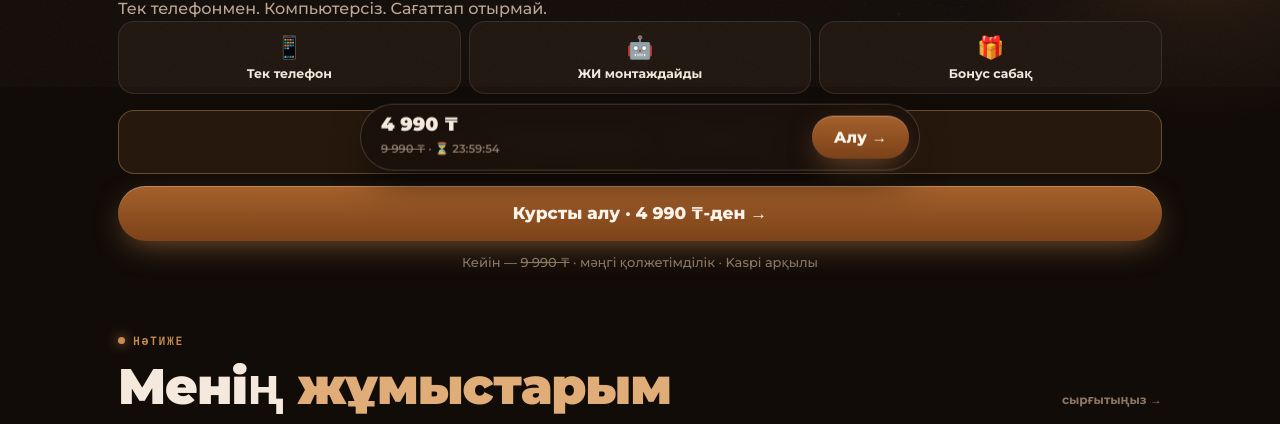
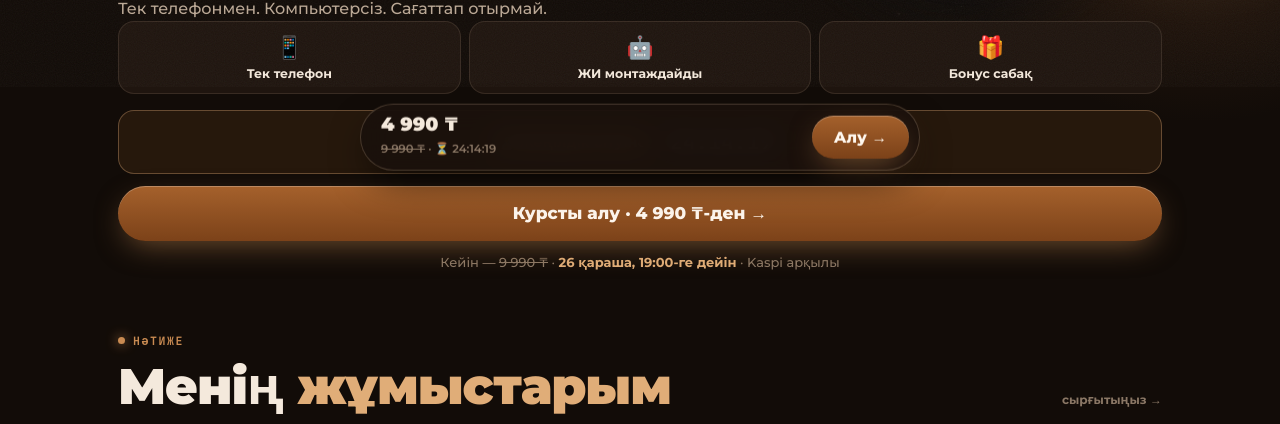
Before and after one commit to dimashdauletuly/dimashdauletuly.github.io, a plain HTML site: page index.html in a window 1280 px wide. Shown: the part 713-1137 px from the top of the page. Drawn offline with Linux system fonts and the light colour scheme.

Commit message:
Сайт: ортақ мерзім 26 қараша 19:00, кейін өзі 9 990 ₸
Co-Authored-By: Claude Opus 5.5 <noreply@anthropic.com>
Claude-Session: https://claude.ai/code/session_01LyrDTpJ29k6Upmis2KGKza

```diff
--- a/index.html
+++ b/index.html
@@ -253,7 +253,7 @@ footer{padding:28px 0 20px;color:var(--dim);font-size:12.5px;text-align:center;b
     </div>
     <div class="timer"><span>⏳ Жеңілдік бітуіне:</span><span class="cd">24:00:00</span></div>
     <a class="btn" href="#price">Курсты алу · 4 990 ₸-ден →</a>
-    <p class="note">Кейін — <s>9 990 ₸</s> · мәңгі қолжетімділік · Kaspi арқылы</p>
+    <p class="note" id="heroNote">Кейін — <s>9 990 ₸</s> · <b style="color:var(--accent2)">26 қараша, 19:00-ге дейін</b> · Kaspi арқылы</p>
   </div>
 </header>
 
@@ -381,8 +381,8 @@ footer{padding:28px 0 20px;color:var(--dim);font-size:12.5px;text-align:center;b
     <div class="plans">
       <div class="plan rv">
         <div class="pname mono">Базалық</div>
-        <div class="pp"><b>4 990 ₸</b><s>9 990 ₸</s><span class="badge">−50%</span></div>
-        <p class="pnote">Алғашқы курсым болғандықтан — кейін 9&nbsp;990&nbsp;₸</p>
+        <div class="pp" id="basicPrice"><b>4 990 ₸</b><s>9 990 ₸</s><span class="badge">−50%</span></div>
+        <p class="pnote" id="basicNote">26 қараша, 19:00-ге дейін — кейін 9&nbsp;990&nbsp;₸</p>
         <ul>
           <li>Телефонмен ЖИ монтаж</li>
           <li>Түсірмей-ақ видео: дауыс, анимация, мульт</li>
@@ -446,7 +446,7 @@ footer{padding:28px 0 20px;color:var(--dim);font-size:12.5px;text-align:center;b
 <footer><div class="wrap">© 2026 Дінмохаммед Дәулетұлы · <a href="https://instagram.com/dauletuly.dimash" target="_blank" rel="noopener">@dauletuly.dimash</a></div></footer>
 
 <div class="bar" id="bar">
-  <div><b>4 990 ₸</b><span><s>9 990 ₸</s> · ⏳ <span class="cd-bar">24:00:00</span></span></div>
+  <div id="barPrice"><b>4 990 ₸</b><span><s>9 990 ₸</s> · ⏳ <span class="cd-bar">24:00:00</span></span></div>
   <a class="btn" href="#price">Алу →</a>
 </div>
 
@@ -461,16 +461,23 @@ footer{padding:28px 0 20px;color:var(--dim);font-size:12.5px;text-align:center;b
   });
   document.querySelectorAll("a.wa-q").forEach(function(a){ a.href = ask; });
 
-  // Кері санақ: әр келушіге алғашқы кіруден бастап 24 сағат, бетті жаңартқанда басынан басталмайды
-  var DUR = 24 * 3600 * 1000, KEY = "kurs_deadline_v2", now = Date.now(), end = 0;
-  try { end = parseInt(localStorage.getItem(KEY), 10) || 0; } catch (e) {}
-  if (!end || now - end > 24 * 3600 * 1000) { end = now + DUR; try { localStorage.setItem(KEY, String(end)); } catch (e) {} }
-  var cds = document.querySelectorAll(".cd, .cd-bar"), timers = document.querySelectorAll(".timer"), iv;
+  // Кері санақ: барлығына ортақ мерзім — 26 қараша, 19:00 (Астана уақыты).
+  // Мерзім біткенде сайт өзі 9 990 ₸ бағасын көрсетеді.
+  var end = Date.parse("2026-11-26T19:00:00+05:00"), iv;
+  var cds = document.querySelectorAll(".cd, .cd-bar"), timers = document.querySelectorAll(".timer");
+  function after(){
+    timers.forEach(function(el){ el.style.display = "none"; });
+    document.querySelectorAll("a.btn").forEach(function(a){ a.textContent = a.textContent.replace("4 990 ₸", "9 990 ₸"); });
+    var n = document.getElementById("heroNote"); if (n) n.textContent = "Мәңгі қолжетімділік · Kaspi арқылы";
+    var bp = document.getElementById("basicPrice"); if (bp) bp.innerHTML = "<b>9 990 ₸</b>";
+    var bn = document.getElementById("basicNote"); if (bn) bn.textContent = "Мәңгі қолжетімділік";
+    var bb = document.getElementById("barPrice"); if (bb) bb.innerHTML = "<b>9 990 ₸</b><span>мәңгі қолжетімділік</span>";
+  }
   function tick(){
     var r = Math.max(0, Math.ceil((end - Date.now()) / 1000));
     var t = [Math.floor(r / 3600), Math.floor(r % 3600 / 60), r % 60].map(function(n){ return String(n).padStart(2, "0"); }).join(":");
     cds.forEach(function(el){ el.textContent = t; });
-    if (r <= 0) { timers.forEach(function(el){ el.classList.add("end"); }); clearInterval(iv); }
+    if (r <= 0) { clearInterval(iv); after(); }
   }
   iv = setInterval(tick, 1000); tick();
 
```
